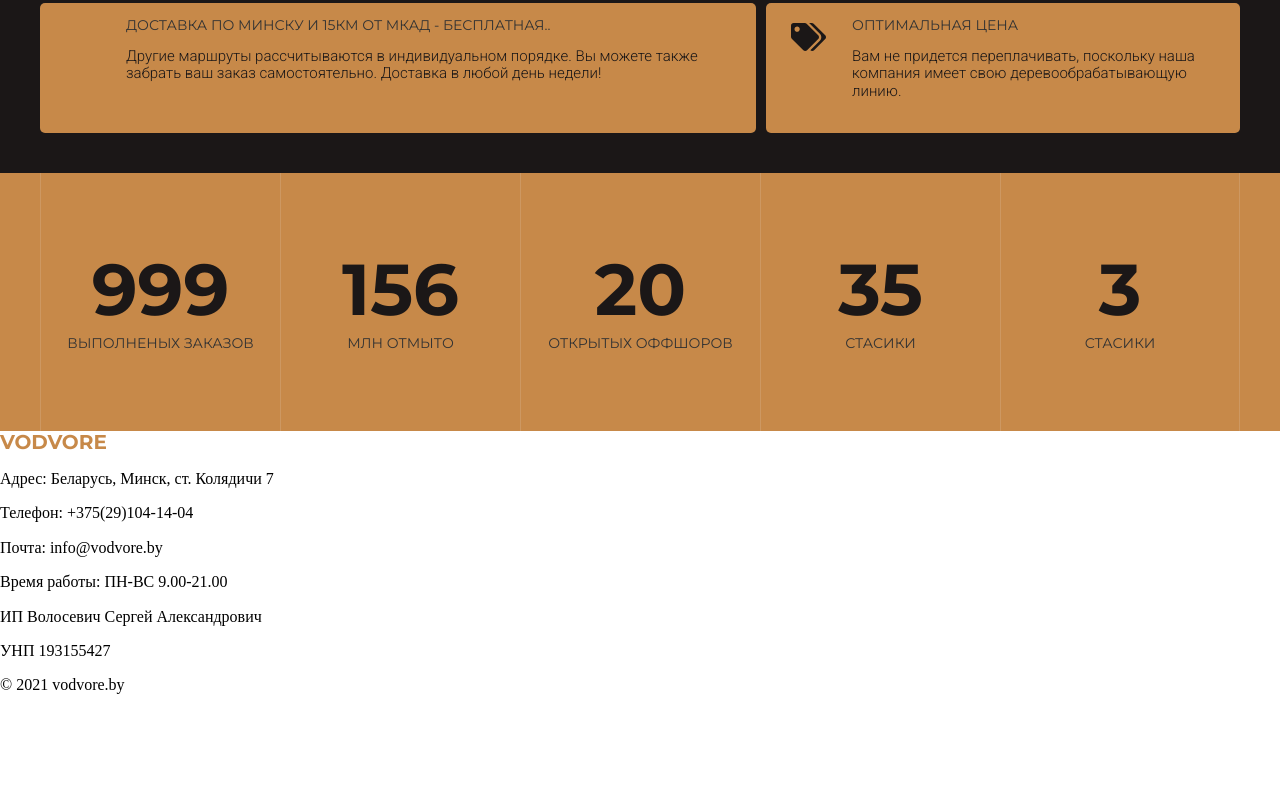
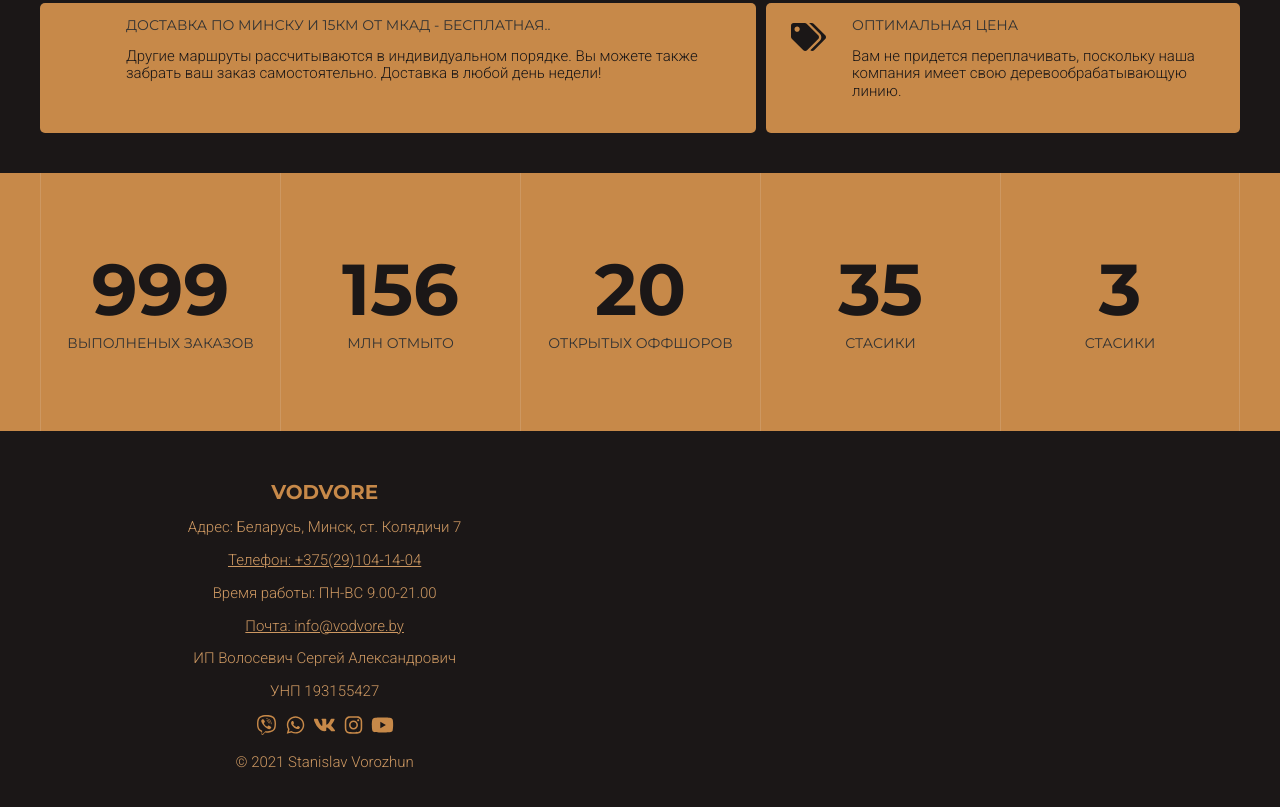
Before and after one commit to Stanislav-Vorozhun/Vodvore, a plain HTML site: page index.html in a window 1280 px wide. Shown: the part 2199-3006 px from the top of the page. Before the commit the page ends 2934 px from the top, so only its background shows below. Drawn offline with nearby package versions, Linux system fonts and the light colour scheme.

Commit message:
ver 1 footer

```diff
--- a/css/footer.css
+++ b/css/footer.css
@@ -1,12 +1,35 @@
-.footer {}
+.footer {
+    background-color: #1b1717;
+}
 
 .footer-inner {
     display: flex;
     flex-wrap: wrap;
 }
 
-.footer-colum {}
+.footer-colum-card {
+    text-align: center;
+    flex-grow: 2;
+    padding: 50px 15px 20px 20px;
+}
 
-.colum-2 {
-    flex-grow: 3;
+.footer-colum-map {
+    flex-grow: 2;
 }
+
+.footer-text {
+    font-family: "Roboto";
+    font-weight: 300;
+    font-size: 15px;
+    color: #cd9862;
+}
+
+.footer-social {
+    color: #c78949;
+    text-decoration: unset;
+}
+
+.footer-social-icon {
+    width: 25px;
+    height: 20px;
+}
--- a/index.html
+++ b/index.html
@@ -4,7 +4,7 @@
 <head>
     <meta charset="UTF-8">
     <meta name="viewport" content="width=device-width, initial-scale=1.0">
-    <link rel="stylesheet" href="./css/main.css">
+    <link rel="stylesheet" href="../css/main.css">
     <link rel="preconnect" href="https://fonts.gstatic.com">
     <link href="https://fonts.googleapis.com/css2?family=Montserrat:wght@300;400;700&family=Roboto:ital,wght@0,300;1,300&display=swap" rel="stylesheet">
     <link rel="stylesheet" type="text/css" href="//cdn.jsdelivr.net/npm/slick-carousel@1.8.1/slick/slick.css" />
@@ -251,27 +251,54 @@
     <!-- footer -->
     <footer class="footer" id="footer">
         <div class="footer-inner">
-            <div class="footer-colum">
-                <a class="header-logo" href="#">Vodvore</a>
+            <div class="footer-colum-card">
+                <a class="header-logo header-logo-footer " href="#">Vodvore</a>
                 <p class="footer-text">Адрес: Беларусь, Минск, ст. Колядичи 7</p>
-                <p class="footer-text">Телефон: +375(29)104-14-04</p>
-                <p class="footer-text">Почта: info@vodvore.by</p>
+                <a href="tel:+375(29)104-14-04" class="footer-text">Телефон: +375(29)104-14-04</a>
                 <p class="footer-text">Время работы: ПН-ВС 9.00-21.00</p>
+                <a href="mailto:info@vodvore.by" class="footer-text">Почта: info@vodvore.by</a>
                 <p class="footer-text">ИП Волосевич Сергей Александрович</p>
                 <p class="footer-text">УНП 193155427</p>
-                <p class="footer-text">© 2021 vodvore.by</p>
+                <a href="#" class="footer-social"><svg class="footer-social-icon" viewBox="0 0 512 512">
+                        <path fill="currentColor"
+                            d="M444 49.9C431.3 38.2 379.9.9 265.3.4c0 0-135.1-8.1-200.9 52.3C27.8 89.3 14.9 143 13.5 209.5c-1.4 66.5-3.1 191.1 117 224.9h.1l-.1 51.6s-.8 20.9 13 25.1c16.6 5.2 26.4-10.7 42.3-27.8 8.7-9.4 20.7-23.2 29.8-33.7 82.2 6.9 145.3-8.9 152.5-11.2 16.6-5.4 110.5-17.4 125.7-142 15.8-128.6-7.6-209.8-49.8-246.5zM457.9 287c-12.9 104-89 110.6-103 115.1-6 1.9-61.5 15.7-131.2 11.2 0 0-52 62.7-68.2 79-5.3 5.3-11.1 4.8-11-5.7 0-6.9.4-85.7.4-85.7-.1 0-.1 0 0 0-101.8-28.2-95.8-134.3-94.7-189.8 1.1-55.5 11.6-101 42.6-131.6 55.7-50.5 170.4-43 170.4-43 96.9.4 143.3 29.6 154.1 39.4 35.7 30.6 53.9 103.8 40.6 211.1zm-139-80.8c.4 8.6-12.5 9.2-12.9.6-1.1-22-11.4-32.7-32.6-33.9-8.6-.5-7.8-13.4.7-12.9 27.9 1.5 43.4 17.5 44.8 46.2zm20.3 11.3c1-42.4-25.5-75.6-75.8-79.3-8.5-.6-7.6-13.5.9-12.9 58 4.2 88.9 44.1 87.8 92.5-.1 8.6-13.1 8.2-12.9-.3zm47 13.4c.1 8.6-12.9 8.7-12.9.1-.6-81.5-54.9-125.9-120.8-126.4-8.5-.1-8.5-12.9 0-12.9 73.7.5 133 51.4 133.7 139.2zM374.9 329v.2c-10.8 19-31 40-51.8 33.3l-.2-.3c-21.1-5.9-70.8-31.5-102.2-56.5-16.2-12.8-31-27.9-42.4-42.4-10.3-12.9-20.7-28.2-30.8-46.6-21.3-38.5-26-55.7-26-55.7-6.7-20.8 14.2-41 33.3-51.8h.2c9.2-4.8 18-3.2 23.9 3.9 0 0 12.4 14.8 17.7 22.1 5 6.8 11.7 17.7 15.2 23.8 6.1 10.9 2.3 22-3.7 26.6l-12 9.6c-6.1 4.9-5.3 14-5.3 14s17.8 67.3 84.3 84.3c0 0 9.1.8 14-5.3l9.6-12c4.6-6 15.7-9.8 26.6-3.7 14.7 8.3 33.4 21.2 45.8 32.9 7 5.7 8.6 14.4 3.8 23.6z">
+                        </path>
+                    </svg></a>
+                <a href="#" class="footer-social"><svg class="footer-social-icon" viewBox="0 0 448 512">
+                        <path fill="currentColor"
+                            d="M380.9 97.1C339 55.1 283.2 32 223.9 32c-122.4 0-222 99.6-222 222 0 39.1 10.2 77.3 29.6 111L0 480l117.7-30.9c32.4 17.7 68.9 27 106.1 27h.1c122.3 0 224.1-99.6 224.1-222 0-59.3-25.2-115-67.1-157zm-157 341.6c-33.2 0-65.7-8.9-94-25.7l-6.7-4-69.8 18.3L72 359.2l-4.4-7c-18.5-29.4-28.2-63.3-28.2-98.2 0-101.7 82.8-184.5 184.6-184.5 49.3 0 95.6 19.2 130.4 54.1 34.8 34.9 56.2 81.2 56.1 130.5 0 101.8-84.9 184.6-186.6 184.6zm101.2-138.2c-5.5-2.8-32.8-16.2-37.9-18-5.1-1.9-8.8-2.8-12.5 2.8-3.7 5.6-14.3 18-17.6 21.8-3.2 3.7-6.5 4.2-12 1.4-32.6-16.3-54-29.1-75.5-66-5.7-9.8 5.7-9.1 16.3-30.3 1.8-3.7.9-6.9-.5-9.7-1.4-2.8-12.5-30.1-17.1-41.2-4.5-10.8-9.1-9.3-12.5-9.5-3.2-.2-6.9-.2-10.6-.2-3.7 0-9.7 1.4-14.8 6.9-5.1 5.6-19.4 19-19.4 46.3 0 27.3 19.9 53.7 22.6 57.4 2.8 3.7 39.1 59.7 94.8 83.8 35.2 15.2 49 16.5 66.6 13.9 10.7-1.6 32.8-13.4 37.4-26.4 4.6-13 4.6-24.1 3.2-26.4-1.3-2.5-5-3.9-10.5-6.6z">
+                        </path>
+                    </svg></a>
+                <a href="#" class="footer-social"><svg class="footer-social-icon" viewBox="0 0 576 512">
+                        <path fill="currentColor"
+                            d="M545 117.7c3.7-12.5 0-21.7-17.8-21.7h-58.9c-15 0-21.9 7.9-25.6 16.7 0 0-30 73.1-72.4 120.5-13.7 13.7-20 18.1-27.5 18.1-3.7 0-9.4-4.4-9.4-16.9V117.7c0-15-4.2-21.7-16.6-21.7h-92.6c-9.4 0-15 7-15 13.5 0 14.2 21.2 17.5 23.4 57.5v86.8c0 19-3.4 22.5-10.9 22.5-20 0-68.6-73.4-97.4-157.4-5.8-16.3-11.5-22.9-26.6-22.9H38.8c-16.8 0-20.2 7.9-20.2 16.7 0 15.6 20 93.1 93.1 195.5C160.4 378.1 229 416 291.4 416c37.5 0 42.1-8.4 42.1-22.9 0-66.8-3.4-73.1 15.4-73.1 8.7 0 23.7 4.4 58.7 38.1 40 40 46.6 57.9 69 57.9h58.9c16.8 0 25.3-8.4 20.4-25-11.2-34.9-86.9-106.7-90.3-111.5-8.7-11.2-6.2-16.2 0-26.2.1-.1 72-101.3 79.4-135.6z">
+                        </path>
+                    </svg></a>
+
+                <a href="#" class="footer-social"><svg class="footer-social-icon" viewBox="0 0 448 512">
+                        <path fill="currentColor"
+                            d="M224.1 141c-63.6 0-114.9 51.3-114.9 114.9s51.3 114.9 114.9 114.9S339 319.5 339 255.9 287.7 141 224.1 141zm0 189.6c-41.1 0-74.7-33.5-74.7-74.7s33.5-74.7 74.7-74.7 74.7 33.5 74.7 74.7-33.6 74.7-74.7 74.7zm146.4-194.3c0 14.9-12 26.8-26.8 26.8-14.9 0-26.8-12-26.8-26.8s12-26.8 26.8-26.8 26.8 12 26.8 26.8zm76.1 27.2c-1.7-35.9-9.9-67.7-36.2-93.9-26.2-26.2-58-34.4-93.9-36.2-37-2.1-147.9-2.1-184.9 0-35.8 1.7-67.6 9.9-93.9 36.1s-34.4 58-36.2 93.9c-2.1 37-2.1 147.9 0 184.9 1.7 35.9 9.9 67.7 36.2 93.9s58 34.4 93.9 36.2c37 2.1 147.9 2.1 184.9 0 35.9-1.7 67.7-9.9 93.9-36.2 26.2-26.2 34.4-58 36.2-93.9 2.1-37 2.1-147.8 0-184.8zM398.8 388c-7.8 19.6-22.9 34.7-42.6 42.6-29.5 11.7-99.5 9-132.1 9s-102.7 2.6-132.1-9c-19.6-7.8-34.7-22.9-42.6-42.6-11.7-29.5-9-99.5-9-132.1s-2.6-102.7 9-132.1c7.8-19.6 22.9-34.7 42.6-42.6 29.5-11.7 99.5-9 132.1-9s102.7-2.6 132.1 9c19.6 7.8 34.7 22.9 42.6 42.6 11.7 29.5 9 99.5 9 132.1s2.7 102.7-9 132.1z">
+                        </path>
+                    </svg></a>
+                <a href="#" class="footer-social">
+                    <svg class="footer-social-icon" viewBox="0 0 576 512">
+                        <path fill="currentColor"
+                            d="M549.655 124.083c-6.281-23.65-24.787-42.276-48.284-48.597C458.781 64 288 64 288 64S117.22 64 74.629 75.486c-23.497 6.322-42.003 24.947-48.284 48.597-11.412 42.867-11.412 132.305-11.412 132.305s0 89.438 11.412 132.305c6.281 23.65 24.787 41.5 48.284 47.821C117.22 448 288 448 288 448s170.78 0 213.371-11.486c23.497-6.321 42.003-24.171 48.284-47.821 11.412-42.867 11.412-132.305 11.412-132.305s0-89.438-11.412-132.305zm-317.51 213.508V175.185l142.739 81.205-142.739 81.201z">
+                        </path>
+                    </svg>
+                </a>
+
+                <p class="footer-text">© 2021 Stanislav Vorozhun</p>
             </div>
 
-            <div class="footer-colum colum-2">
-                <iframe src="https://yandex.ru/map-widget/v1/?um=constructor%3A27abeb474dcacf680e05ded699c3b388b3c941ea41b2181290efb2f1bb15b342&amp;source=constructor" width="100%" height="300" frameborder="0"></iframe>
+            <div class="footer-colum-map">
+                <iframe src="https://yandex.ru/map-widget/v1/?um=constructor%3A27abeb474dcacf680e05ded699c3b388b3c941ea41b2181290efb2f1bb15b342&amp;source=constructor" width="100%" height="360" frameborder="0"></iframe>
             </div>
 
         </div>
 
 
-        <!-- <div class="copyright">
-                © 2016 MoGo free PSD template by <span>Laaqiq</span>
-            </div> -->
+
 
     </footer>
 
```
